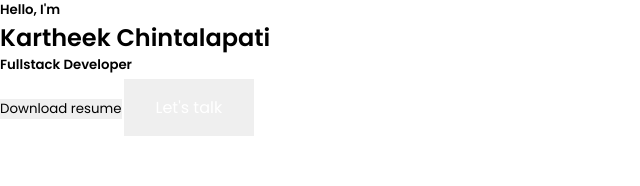
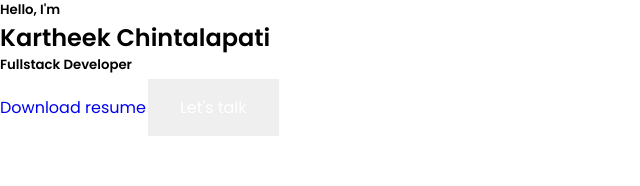
Before and after one commit to carteak004/kartheek-dev, a React (Create React App) app: page / in a window 1280 px wide. Shown: the top 186 px of the page, without its empty margins (0-640 px from the left). Built offline with nearby package versions, Linux system fonts and the light colour scheme; the HTML template or start-up script is replaced by a standard one.

Commit message:
added pdf

```diff
--- a/src/components/header/Header.tsx
+++ b/src/components/header/Header.tsx
@@ -1,6 +1,7 @@
 import React from 'react'
+import avtar from 'assets/avtar.png'
+import resume from 'assets/resume.pdf'
 import { LetsTalk } from 'components/contact'
-import avtar from 'assets/avtar.png'
 
 const Header = () => {
 	return (
@@ -11,7 +12,14 @@ const Header = () => {
 				<h5>Fullstack Developer</h5>
 			</div>
 			<div>
-				<button className='download-resume'>Download resume</button>
+				<a
+					className='download-resume'
+					href={resume}
+					target='_blank'
+					rel='noreferrer'
+				>
+					Download resume
+				</a>
 				<LetsTalk />
 			</div>
 			<img src={avtar} alt='Avtar' />
--- a/types/index.d.ts
+++ b/types/index.d.ts
@@ -1,2 +1,2 @@
-declare module '*.jpg'
 declare module '*.png'
+declare module '*.pdf'
```
